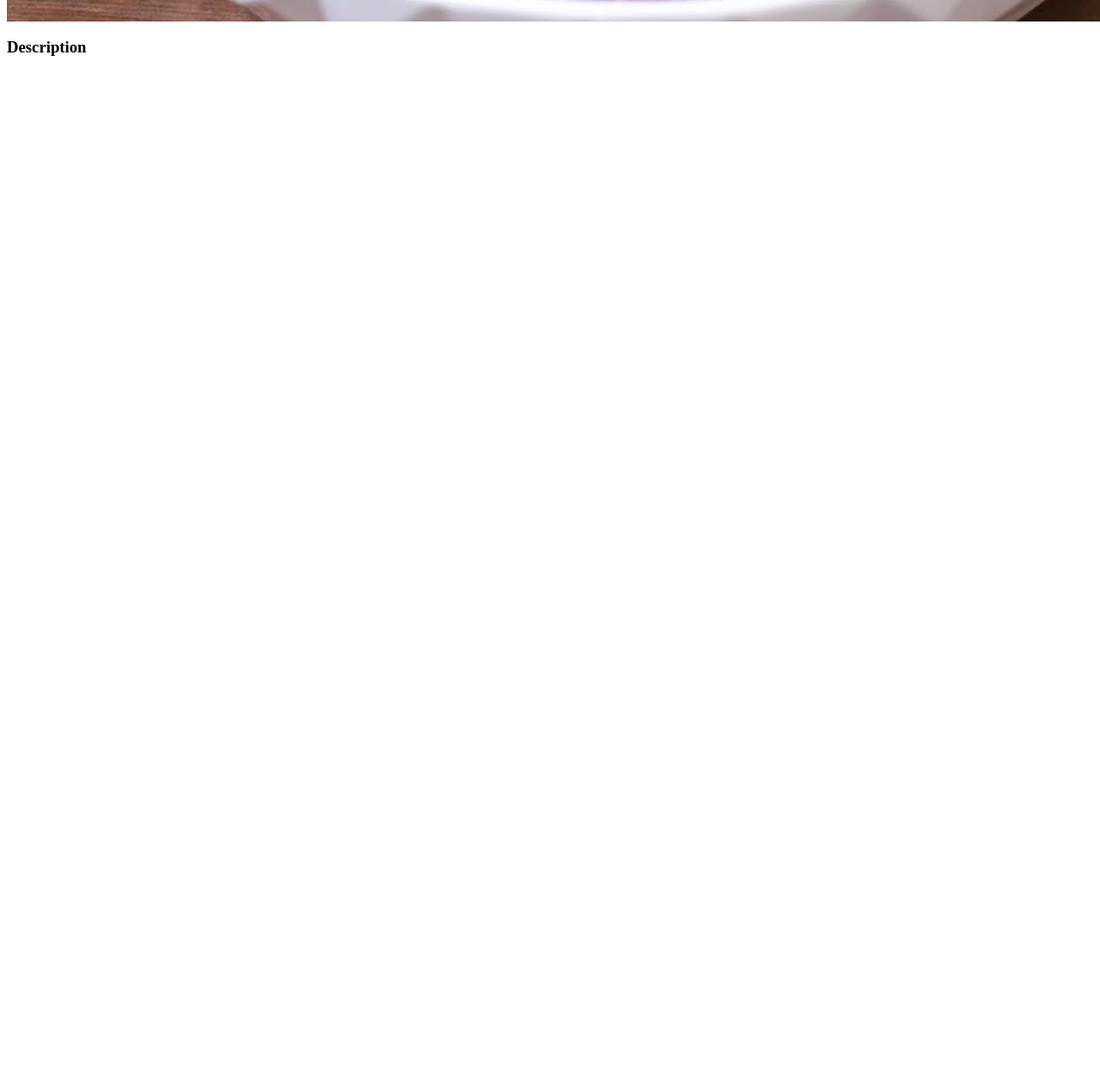
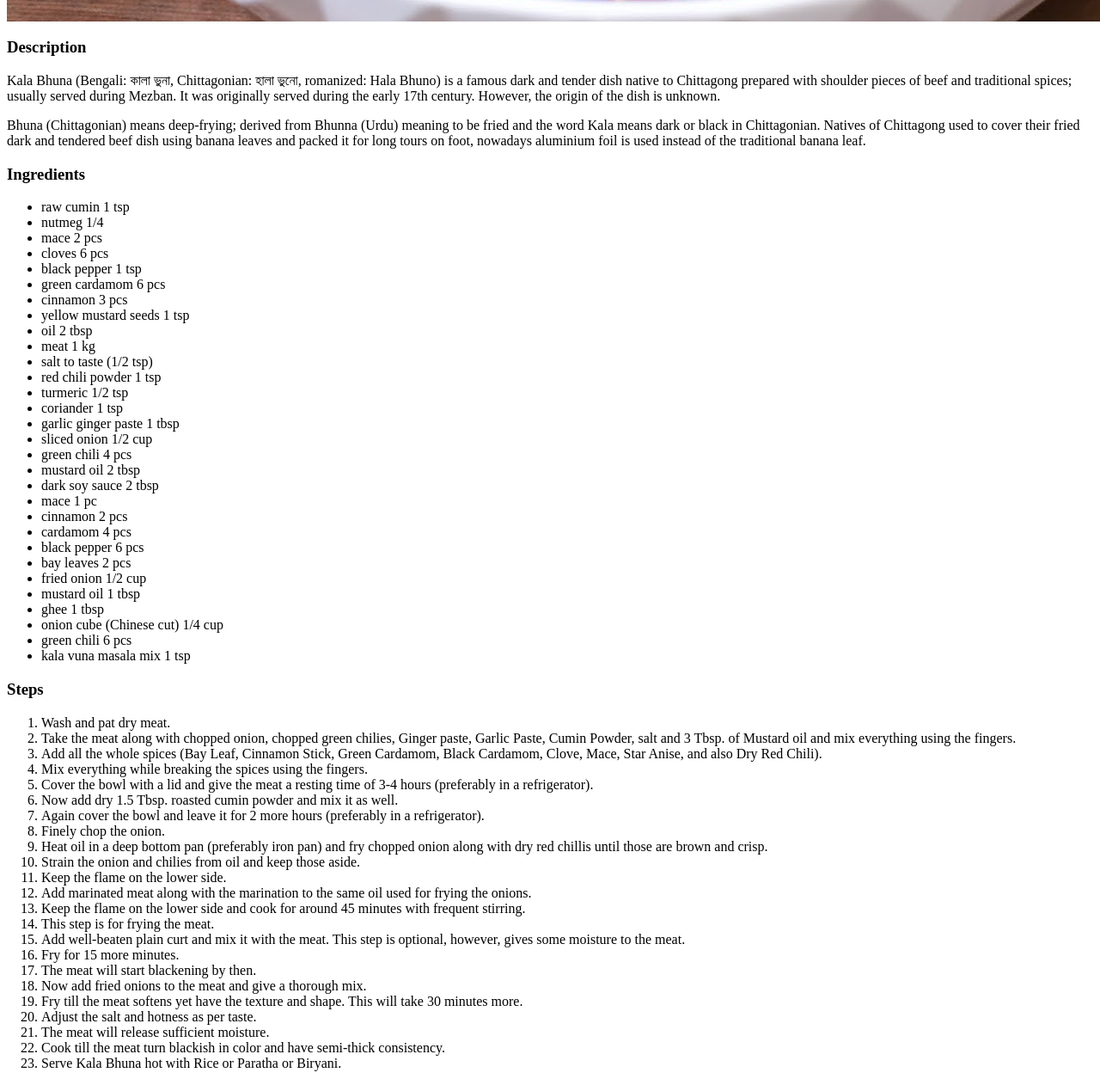
Before and after one commit to TausifAdit/odin-recipes, a plain HTML site: page recipes/Kala Vuna.html in a window 1280 px wide. Shown: the part 761-2023 px from the top of the page at 86% size. Before the commit the page ends 846 px from the top, so only its background shows below. Drawn offline with Linux system fonts and the light colour scheme.

Commit message:
Html done

```diff
--- a/recipes/Kala Vuna.html
+++ b/recipes/Kala Vuna.html
@@ -6,5 +6,69 @@
     <h1>Kala Vuna</h1>
     <img src="/images/Kala Vuna.jpg" alt="Kala Vuna">
     <h3>Description</h3>
+    <p>Kala Bhuna (Bengali: কালা ভুনা, Chittagonian: হালা ভুনো, romanized: Hala Bhuno) is a famous dark and tender dish native to Chittagong prepared with shoulder pieces of beef and traditional spices; usually served during Mezban.
+        It was originally served during the early 17th century.
+        However, the origin of the dish is unknown.</p>
+    <p>Bhuna (Chittagonian) means deep-frying; derived from Bhunna (Urdu) meaning to be fried and the word Kala means dark or black in Chittagonian.
+        Natives of Chittagong used to cover their fried dark and tendered beef dish using banana leaves and packed it for long tours on foot, nowadays aluminium foil is used instead of the traditional banana leaf.</p>
+    <h3>Ingredients</h3>
+    <ul>
+        <li>raw cumin 1 tsp</li>
+        <li>nutmeg 1/4</li>
+        <li>mace 2 pcs</li>
+        <li>cloves 6 pcs</li>
+        <li>black pepper 1 tsp</li>
+        <li>green cardamom 6 pcs</li>
+        <li>cinnamon 3 pcs</li>
+        <li>yellow mustard seeds 1 tsp</li>
+        <li>oil 2 tbsp</li>
+        <li>meat 1 kg</li>
+        <li>salt to taste (1/2 tsp)</li>
+        <li>red chili powder 1 tsp</li>
+        <li>turmeric 1/2 tsp</li>
+        <li>coriander 1 tsp</li>
+        <li>garlic ginger paste 1 tbsp</li>
+        <li>sliced onion 1/2 cup</li>
+        <li>green chili 4 pcs</li>
+        <li>mustard oil 2 tbsp</li>
+        <li>dark soy sauce 2 tbsp</li>
+        <li>mace 1 pc</li>
+        <li>cinnamon 2 pcs</li>
+        <li>cardamom 4 pcs</li>
+        <li>black pepper 6 pcs</li>
+        <li>bay leaves 2 pcs</li>
+        <li>fried onion 1/2 cup</li>
+        <li>mustard oil 1 tbsp</li>
+        <li>ghee 1 tbsp</li>
+        <li>onion cube (Chinese cut) 1/4 cup</li>
+        <li>green chili 6 pcs</li>
+        <li>kala vuna masala mix 1 tsp</li>
+    </ul>
+    <h3>Steps</h3>
+    <ol>
+        <li>Wash and pat dry meat.</li>
+        <li>Take the meat along with chopped onion, chopped green chilies, Ginger paste, Garlic Paste, Cumin Powder, salt and 3 Tbsp. of Mustard oil and mix everything using the fingers.</li>
+        <li>Add all the whole spices (Bay Leaf, Cinnamon Stick, Green Cardamom, Black Cardamom, Clove, Mace, Star Anise, and also Dry Red Chili).</li>
+        <li>Mix everything while breaking the spices using the fingers.</li>
+        <li>Cover the bowl with a lid and give the meat a resting time of 3-4 hours (preferably in a refrigerator).</li>
+        <li>Now add dry 1.5 Tbsp. roasted cumin powder and mix it as well.</li>
+        <li>Again cover the bowl and leave it for 2 more hours (preferably in a refrigerator).</li>
+        <li>Finely chop the onion.</li>
+        <li>Heat oil in a deep bottom pan (preferably iron pan) and fry chopped onion along with dry red chillis until those are brown and crisp.</li>
+        <li>Strain the onion and chilies from oil and keep those aside.</li>
+        <li>Keep the flame on the lower side.</li>
+        <li>Add marinated meat along with the marination to the same oil used for frying the onions.</li>
+        <li>Keep the flame on the lower side and cook for around 45 minutes with frequent stirring.</li>
+        <li>This step is for frying the meat.</li>
+        <li>Add well-beaten plain curt and mix it with the meat. This step is optional, however, gives some moisture to the meat.</li>
+        <li>Fry for 15 more minutes.</li>
+        <li>The meat will start blackening by then.</li>
+        <li>Now add fried onions to the meat and give a thorough mix.</li>
+        <li>Fry till the meat softens yet have the texture and shape. This will take 30 minutes more.</li>
+        <li>Adjust the salt and hotness as per taste.</li>
+        <li>The meat will release sufficient moisture.</li>
+        <li>Cook till the meat turn blackish in color and have semi-thick consistency.</li>
+        <li>Serve Kala Bhuna hot with Rice or Paratha or Biryani.</li>
+    </ol>
 </body>
 </html>
```
Also changed, not shown: recipes/Biryani.html (+2 -2 lines), recipes/Khichuri.html (+34 -1 lines).
